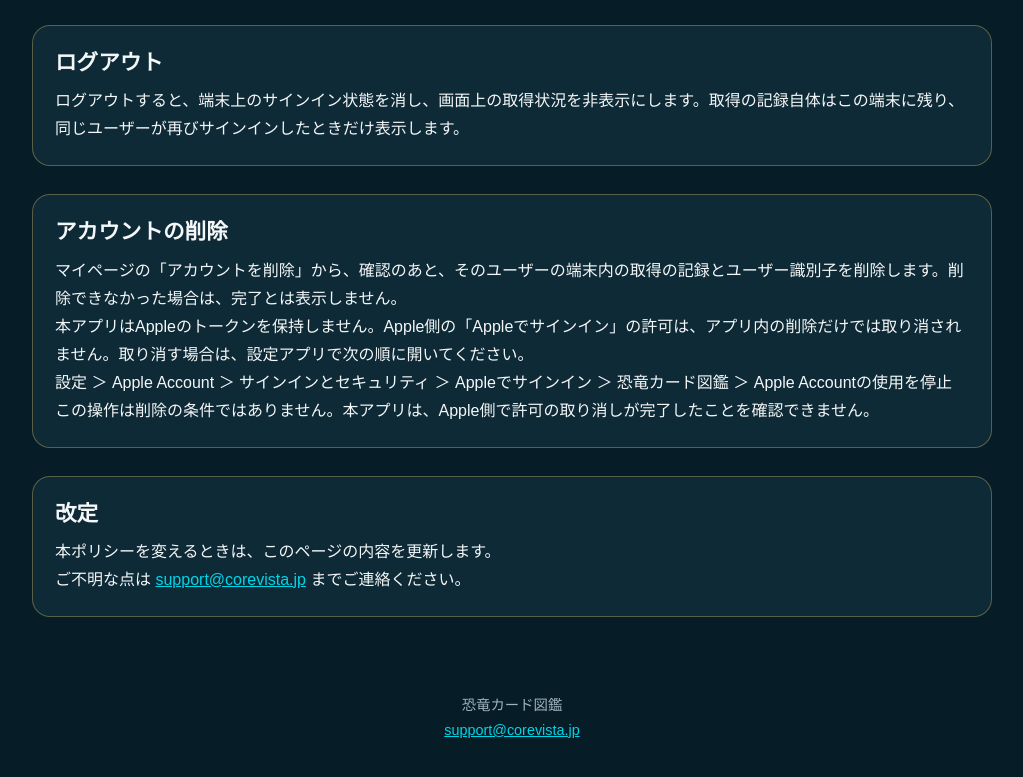
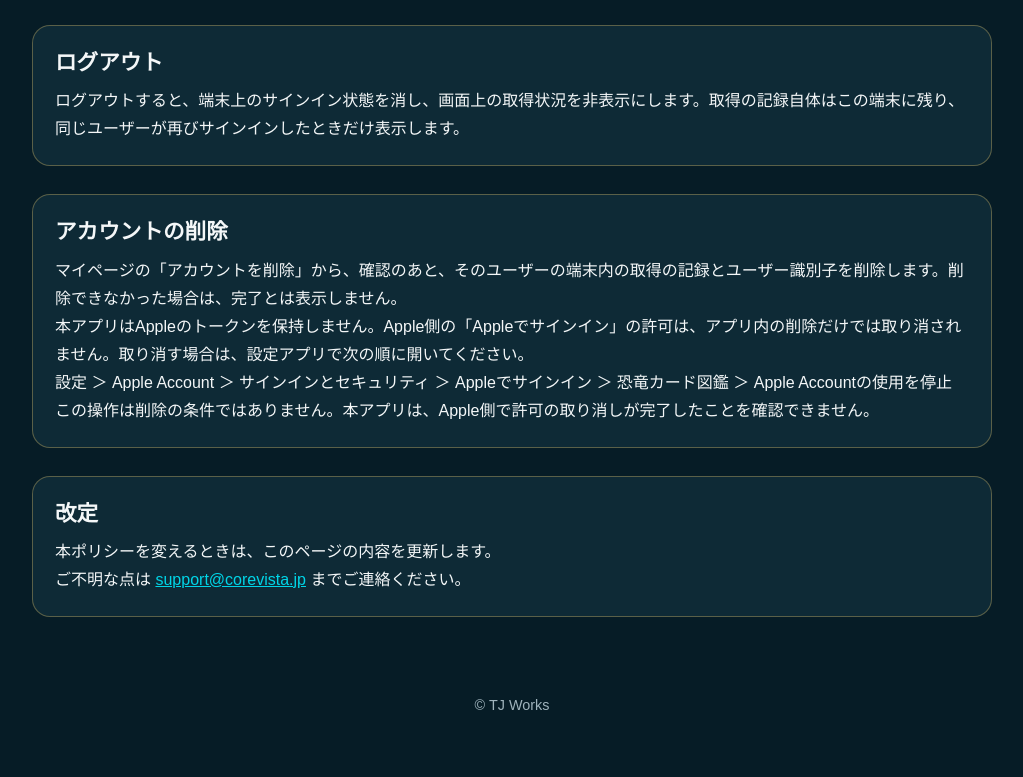
Before and after one commit to teotsukaip/dinosaur-web, a plain HTML site: page privacy.html in a window 1280 px wide. Shown: the part 1262-2039 px from the top of the page, without its empty margins (128-1151 px from the left). Drawn offline with Linux system fonts and the light colour scheme.

Commit message:
Use the TJ Works copyright on the privacy policy page footer.
The title and support address at the bottom match the service page.

Co-authored-by: Cursor <cursoragent@cursor.com>

```diff
--- a/privacy.html
+++ b/privacy.html
@@ -87,8 +87,7 @@
   </main>
 
   <footer class="site-footer">
-    <p>恐竜カード図鑑</p>
-    <p><a href="mailto:support@corevista.jp">support@corevista.jp</a></p>
+    <p>© TJ Works</p>
   </footer>
 </body>
 </html>
```
